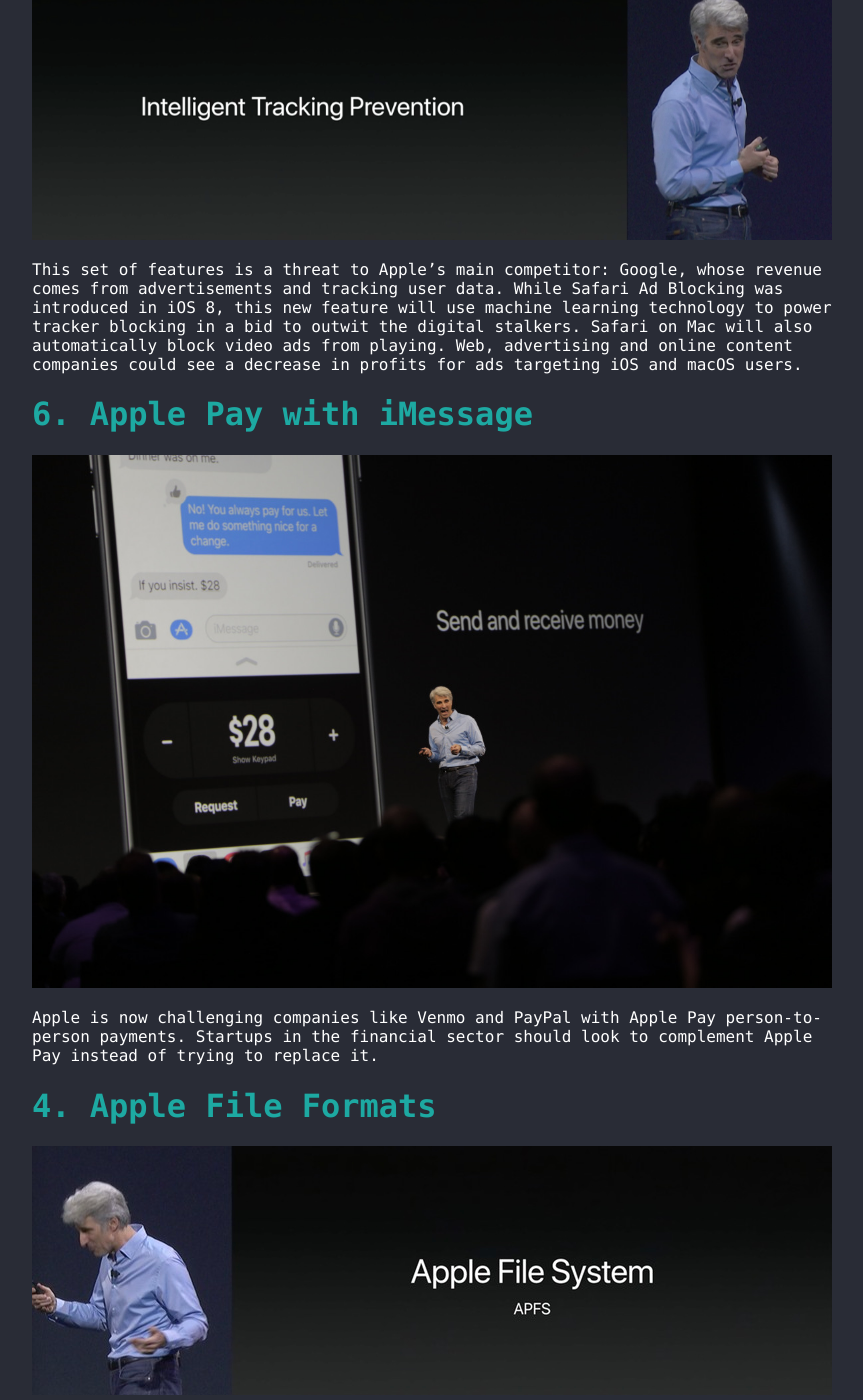
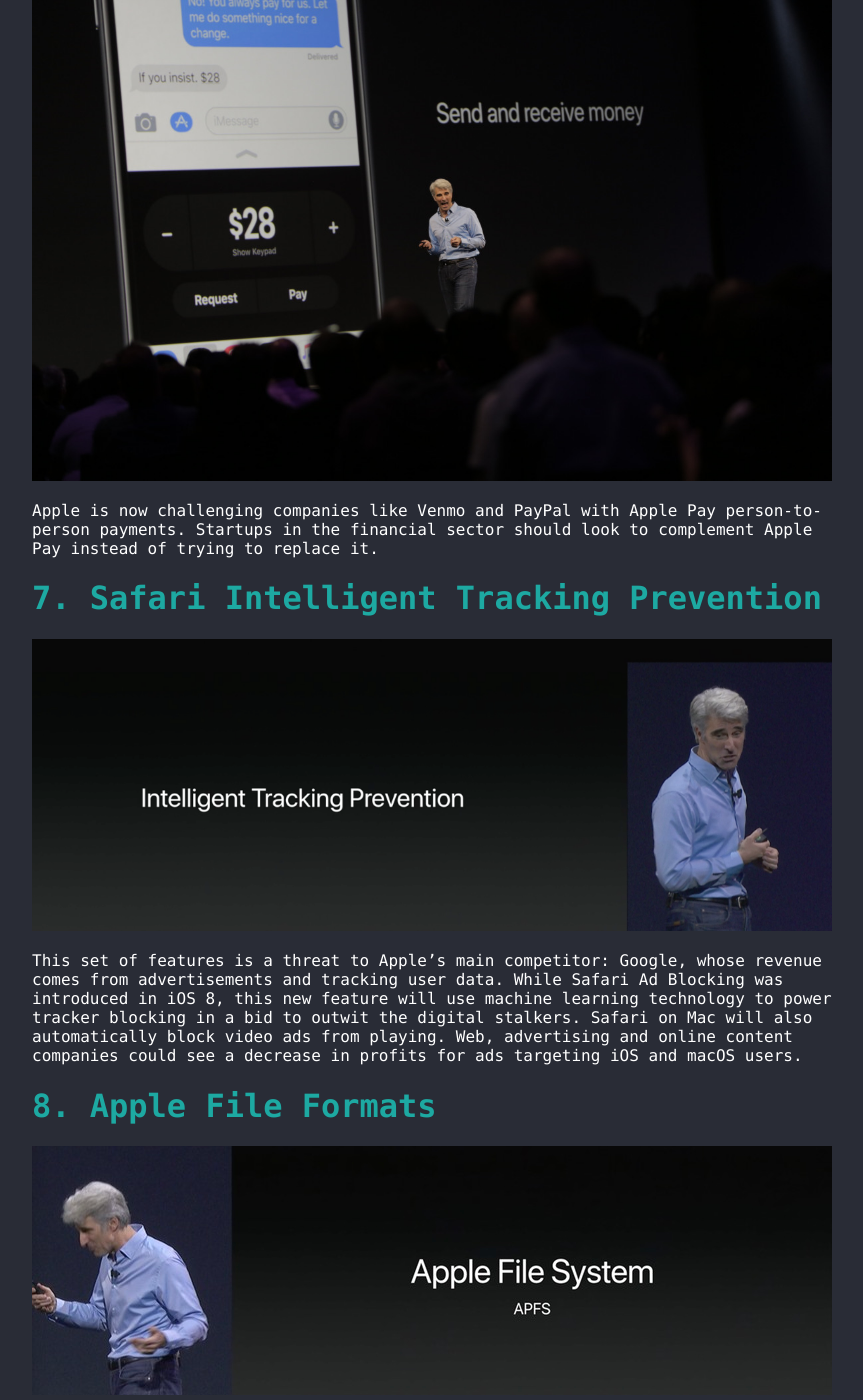
Before and after one commit to colemancda/colemancda.github.io, a Jekyll site: the page built from _posts/2017-06-05-WWDC17.md, in a window 1280 px wide and 1400 px high, scrolled down 3846 px. Shown: the whole window, without its empty margins (208-1071 px from the left). Built offline with Jekyll 4.4.1, drawn with Linux system fonts in a browser that asks for light colours; part of the change alters nothing that is shown; some of the changed text lies outside the part shown.

Commit message:
updated wwdc post

```diff
--- a/_posts/2017-06-05-WWDC17.md
+++ b/_posts/2017-06-05-WWDC17.md
@@ -26,23 +26,17 @@ It seems AR movies are a thing now (thanks to Peter Jackson). Now any indie comp
 
 Indie developers have long complained that the App Store content discovery algorithm disadvantages them and the user interface is designed to promote apps from the editorial team or top selling apps from larger software companies. The new "Today" tabs is redounded user interface thats more akin to the News app or an online app review website than the traditional App Store featured list. Search results and product pages also display a lot more information as well, which should level the playing field for App Developers.
 
-# 7. CoreML
+# 4. CoreML
 
 ![WWDC 2016]({{ site.url }}/images/wwdc17CoreML.jpg)
 
 Apple has a focus on AI and machine learning like Google, with one major difference, a focus on privacy and user experience. Apple is using machine learning to improve the user experience in iOS with Siri and keyboard suggestions. Now 3rd party developers have access to that technology via the CoreML framework.
 
-# 4. Metal 2 and macOS VR
+# 5. Metal 2 and macOS VR
 
 ![WWDC 2017]({{ site.url }}/images/wwdc17VR.jpg)
 
 MacOS hasn’t gotten much love from the VR world, with the Oculus Rift ditching support for it just before shipping. Apple is changing that with official support for Steam VR and is pushing the use of external GPUs for its Macbook line. Its also announced Metal 2, which it claims is 100x faster than OpenGL. For desktop power users, Apple introduced its new iMac Pro line with Mac Pro-level hardware and GPU, targeted for VR and 4K video editing. Gaming companies and VR startups now have a lot more support from Apple to target a new market of consumers, previously unsupported with Metal 2 unlocking the gaming, AR and VR capabilities of existing devices.
-
-# 5. Safari Intelligent Tracking Prevention
-
-![WWDC 2017]({{ site.url }}/images/wwdc17SafariTracking.png)
-
-This set of features is a threat to Apple's main competitor: Google, whose revenue comes from advertisements and tracking user data. While Safari Ad Blocking was introduced in iOS 8, this new feature will use machine learning technology to power tracker blocking in a bid to outwit the digital stalkers. Safari on Mac will also automatically block video ads from playing. Web, advertising and online content companies could see a decrease in profits for ads targeting iOS and macOS users.
 
 # 6. Apple Pay with iMessage
 
@@ -50,7 +44,14 @@ This set of features is a threat to Apple's main competitor: Google, whose reven
 
 Apple is now challenging companies like Venmo and PayPal with Apple Pay person-to-person payments. Startups in the financial sector should look to complement Apple Pay instead of trying to replace it.
 
-# 4. Apple File Formats
+# 7. Safari Intelligent Tracking Prevention
+
+![WWDC 2017]({{ site.url }}/images/wwdc17SafariTracking.png)
+
+This set of features is a threat to Apple's main competitor: Google, whose revenue comes from advertisements and tracking user data. While Safari Ad Blocking was introduced in iOS 8, this new feature will use machine learning technology to power tracker blocking in a bid to outwit the digital stalkers. Safari on Mac will also automatically block video ads from playing. Web, advertising and online content companies could see a decrease in profits for ads targeting iOS and macOS users.
+
+
+# 8. Apple File Formats
 
 ![WWDC 2017]({{ site.url }}/images/wwdc17apfs.jpg)
 
```
